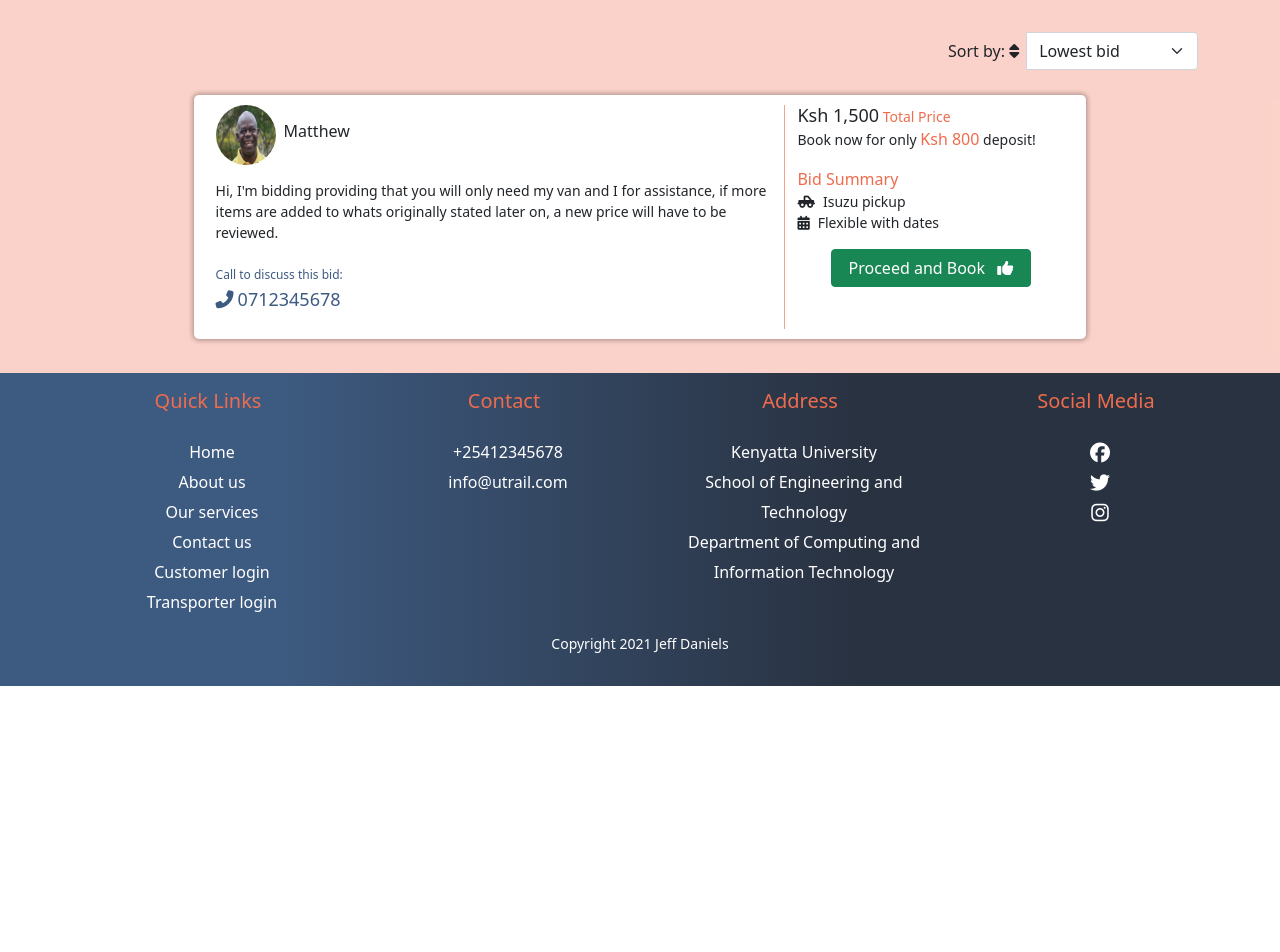
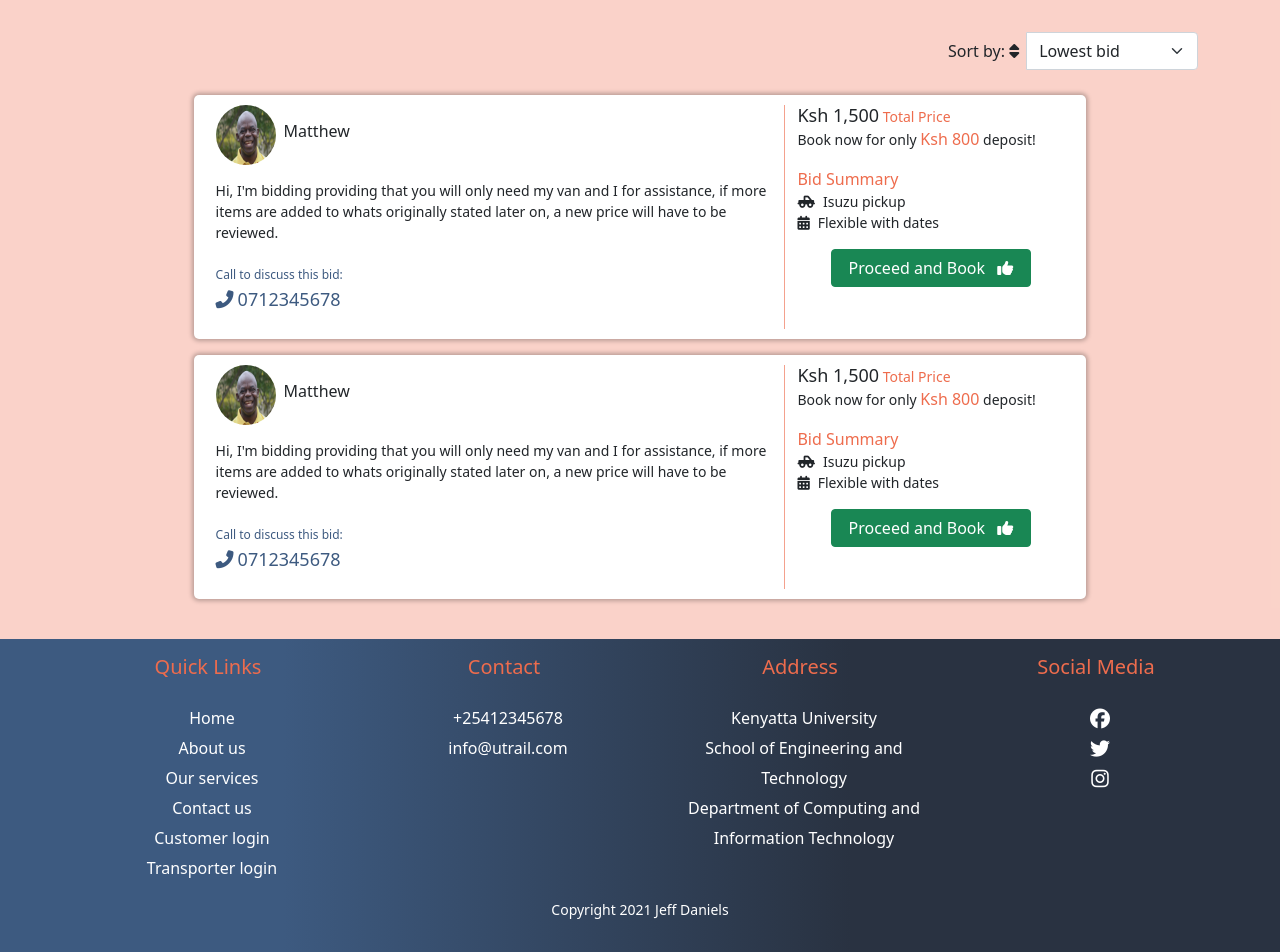
Before and after one commit to jeffdnganga/utrail-courier-bidding-system, a PHP site: page /bids.php in a window 1280 px wide. Shown: the part 155-1107 px from the top of the page. Before the commit the page ends 841 px from the top, so only its background shows below. Run offline with PHP 8.4, Linux system fonts and the light colour scheme; some libraries are stand-ins or nearby versions.

Commit message:
Added a new row to bids page

```diff
--- a/bids.php
+++ b/bids.php
@@ -26,7 +26,7 @@ include('includes/client_navigation.php');
             </select>
         </div>
 
-        <div class="row bid">
+        <div class="row bid mb-3">
             <div class="col-sm-12 col-md-8 col1">
                 <div class="bidder-profile">
                     <div class="bidder-image">
@@ -51,7 +51,31 @@ include('includes/client_navigation.php');
                 <button type="button" class="btn book-btn btn-success d-block" data-bs-toggle="modal" data-bs-target="#paymentModal">Proceed and Book <i class="fas fa-thumbs-up ps-2"></i></button>
             </div>
         </div>
+        <div class="row bid mb-3">
+            <div class="col-sm-12 col-md-8 col1">
+                <div class="bidder-profile">
+                    <div class="bidder-image">
+                        <img src="assets/images/user-image.jpg" alt="Bidder's picture">
+                    </div>
+                    <p class="bidder-name ps-2 pt-2">Matthew</p>
+                </div>
 
+                <p class="bidder-message">Hi, I'm bidding providing that you will only need my van and I for assistance, if more items are added to whats originally stated later on, a new price will have to be reviewed.</p>
+
+                <p class="bidder-contact"><span class="smaller-text">Call to discuss this bid:</span> <br> <i class="fas fa-phone-alt pe-1"></i>0712345678</p>
+
+            </div>
+            <div class="col-sm-12 col-md-4 col2">
+                <p class="bid-amount" style="font-size: 14px;">
+                    <span class="full-amount h5" style="font-size: 18px;">Ksh 1,500</span> <span style="font-weight: 500; color: #EE6C4D;">Total Price</span> <br> Book now for only <span style="font-size: 16px; font-weight: 500; color: #EE6C4D;">Ksh 800</span> deposit!
+                </p>
+
+                <p class="bid-summary" style="font-size: 16px; font-weight: 500; color: #EE6C4D; margin-bottom: 0px;">Bid Summary</p>
+                <p class="vehicle-type" style="margin-bottom: 0px; font-size: 14px;"><i class="fas fa-truck-pickup pe-2"></i>Isuzu pickup</p>
+                <p class="proposed-date" style="font-size: 14px;"><i class="fas fa-calendar-alt pe-2"></i>Flexible with dates</p>
+                <button type="button" class="btn book-btn btn-success d-block" data-bs-toggle="modal" data-bs-target="#paymentModal">Proceed and Book <i class="fas fa-thumbs-up ps-2"></i></button>
+            </div>
+        </div>
     </div>
 </section>
 
```
